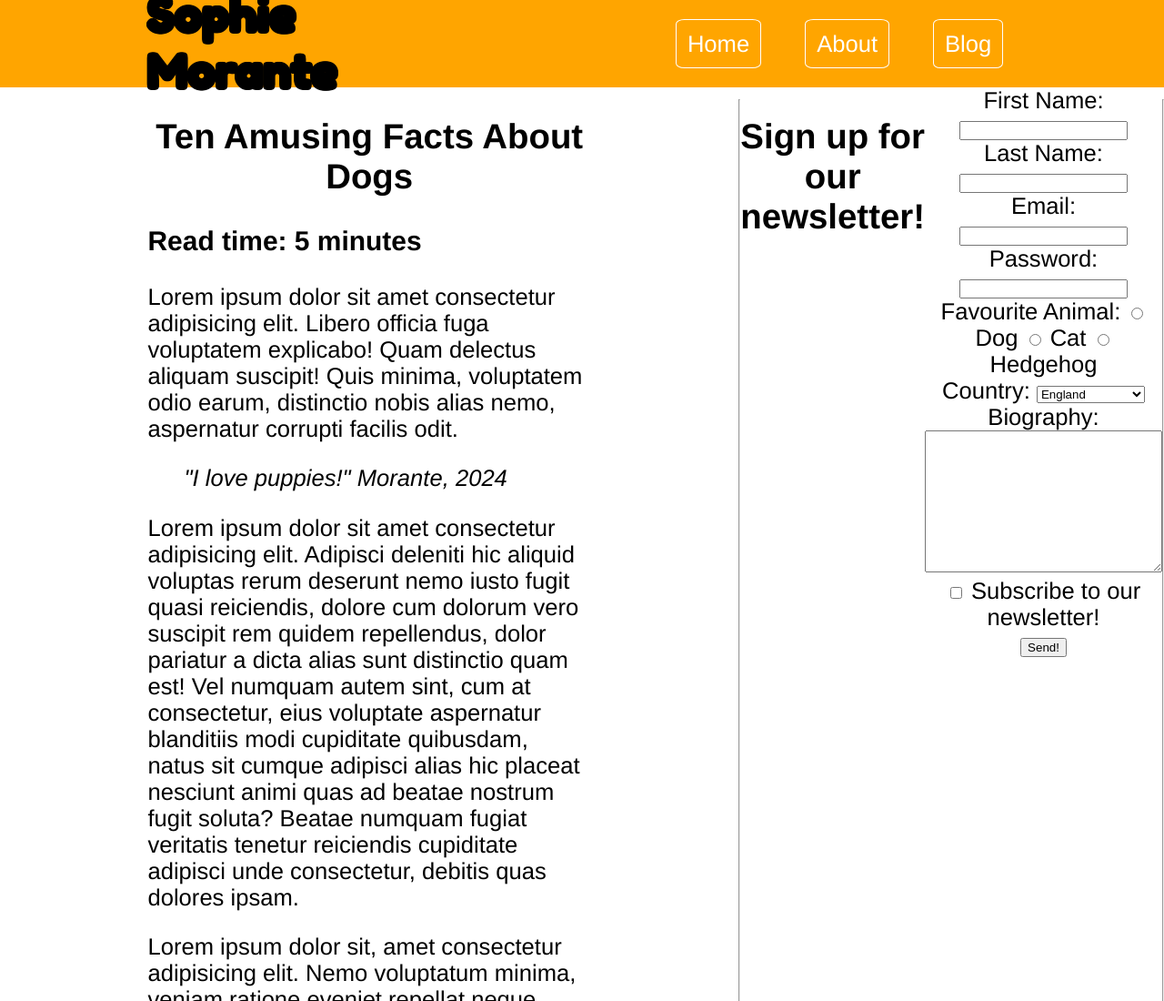
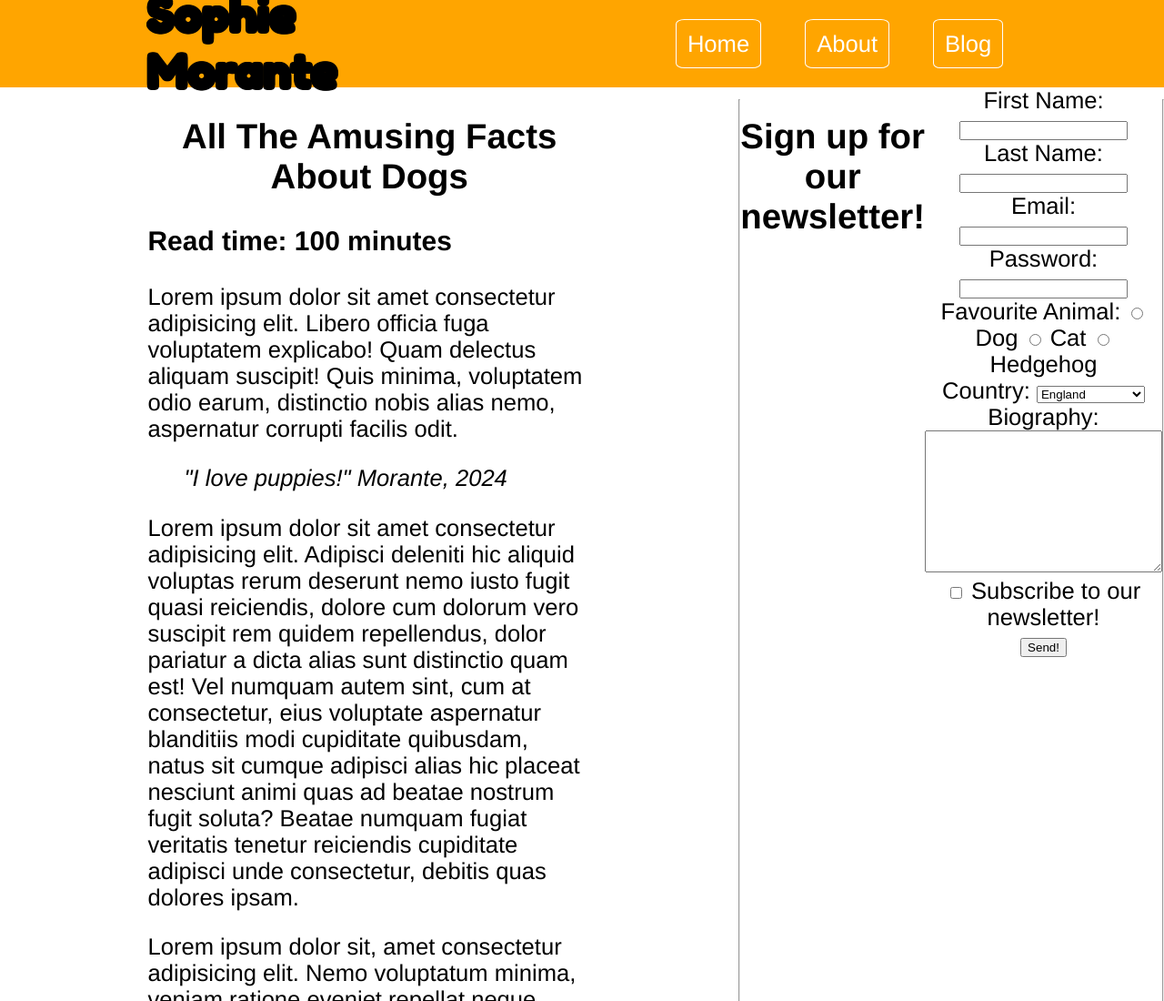
Before and after one commit to sophiemorante/sophiemorante.github.io, a plain HTML site: page index.html in a window 1280 px wide. Shown: the top 1100 px of the page at 91% size. Drawn offline with Linux system fonts and the light colour scheme; no server answers.

Commit message:
Update index.html

```diff
--- a/index.html
+++ b/index.html
@@ -29,8 +29,8 @@
         <article>
                 <header>
                     <!-- Article's header goes here -->
-                    <h2>Ten Amusing Facts About Dogs</h2>
-                    <h3>Read time: 5 minutes</h3>
+                    <h2>All The Amusing Facts About Dogs</h2>
+                    <h3>Read time: 100 minutes</h3>
                 </header>
                 <main>
                     <p>Lorem ipsum dolor sit amet consectetur adipisicing elit. Libero officia fuga voluptatem explicabo! Quam delectus aliquam suscipit! Quis minima, voluptatem odio earum, distinctio nobis alias nemo, aspernatur corrupti facilis odit.</p>
```
